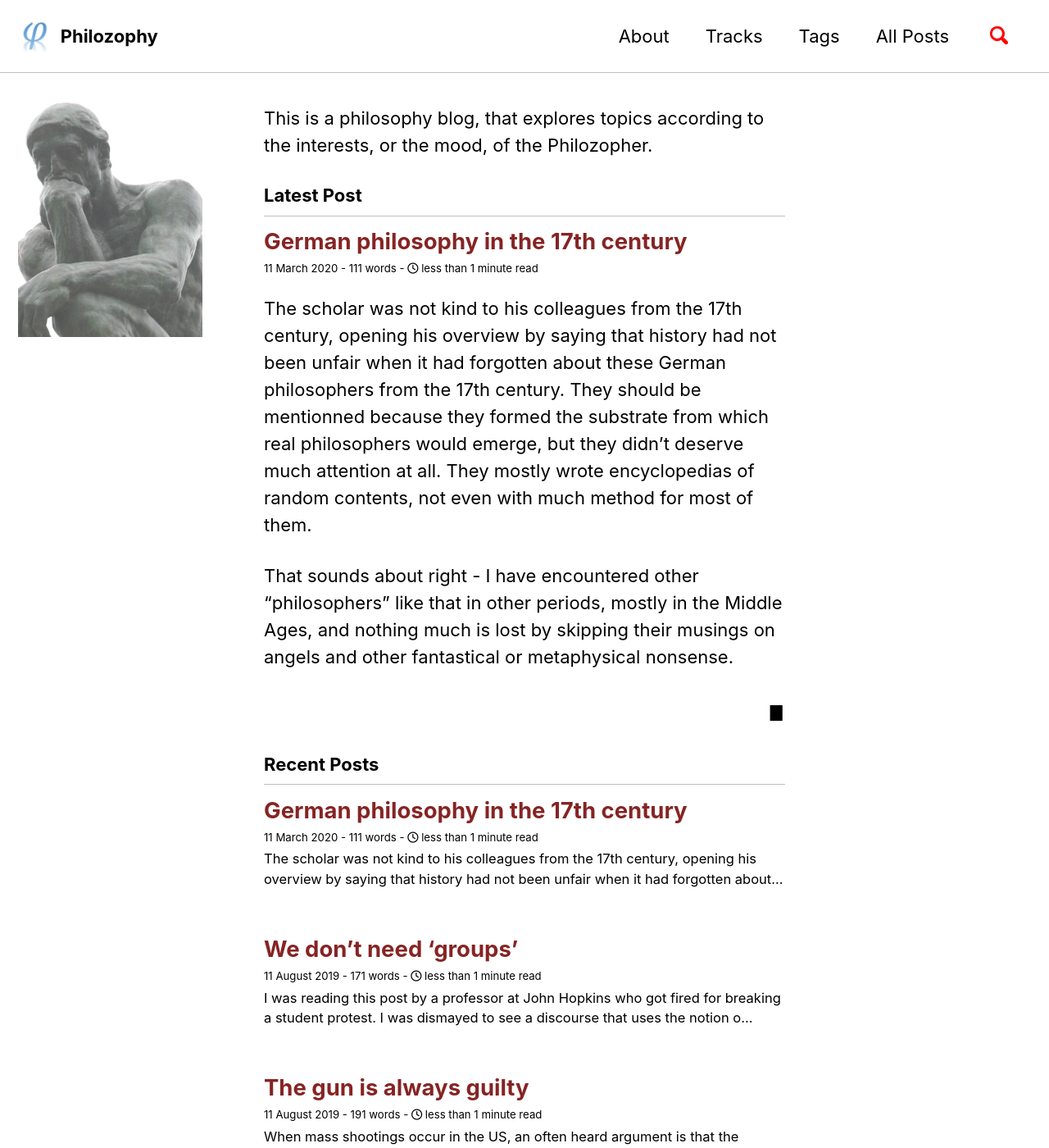
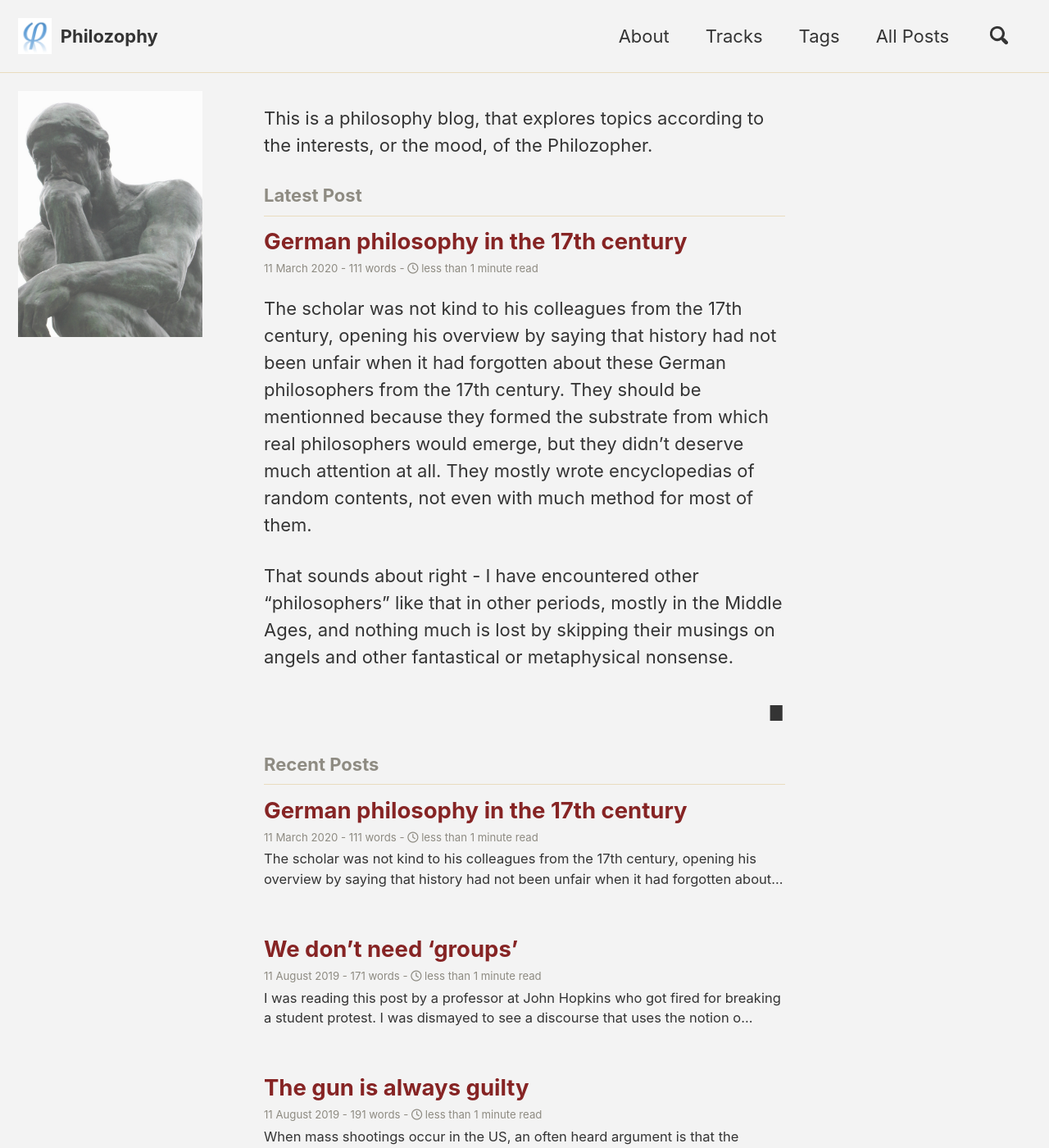
Before and after one commit to philozophy/philozophy.github.io, a Jekyll site: the page built from index.html, in a window 1280 px wide and 1400 px high. Shown: the whole window at 82% size. Built offline with Jekyll 4.4.1, drawn with Linux system fonts in a browser that asks for light colours; cached includes are drawn as plain includes; nearby versions of some CDN libraries; the list of posts is cut into pages by our own code.

```diff
--- a/_config.yml
+++ b/_config.yml
@@ -12,7 +12,7 @@
 
 # theme                  : "minimal-mistakes-jekyll"
 # remote_theme           : "mmistakes/minimal-mistakes"
-minimal_mistakes_skin    : "contrast" # "air", "aqua", "contrast", "dark", "default", "dirt", "neon", "mint", "plum", "sunrise"
+minimal_mistakes_skin    : "dirt" # "air", "aqua", "contrast", "dark", "default", "dirt", "neon", "mint", "plum", "sunrise"
 
 # Site Settings
 locale                   : "en-US"
```
